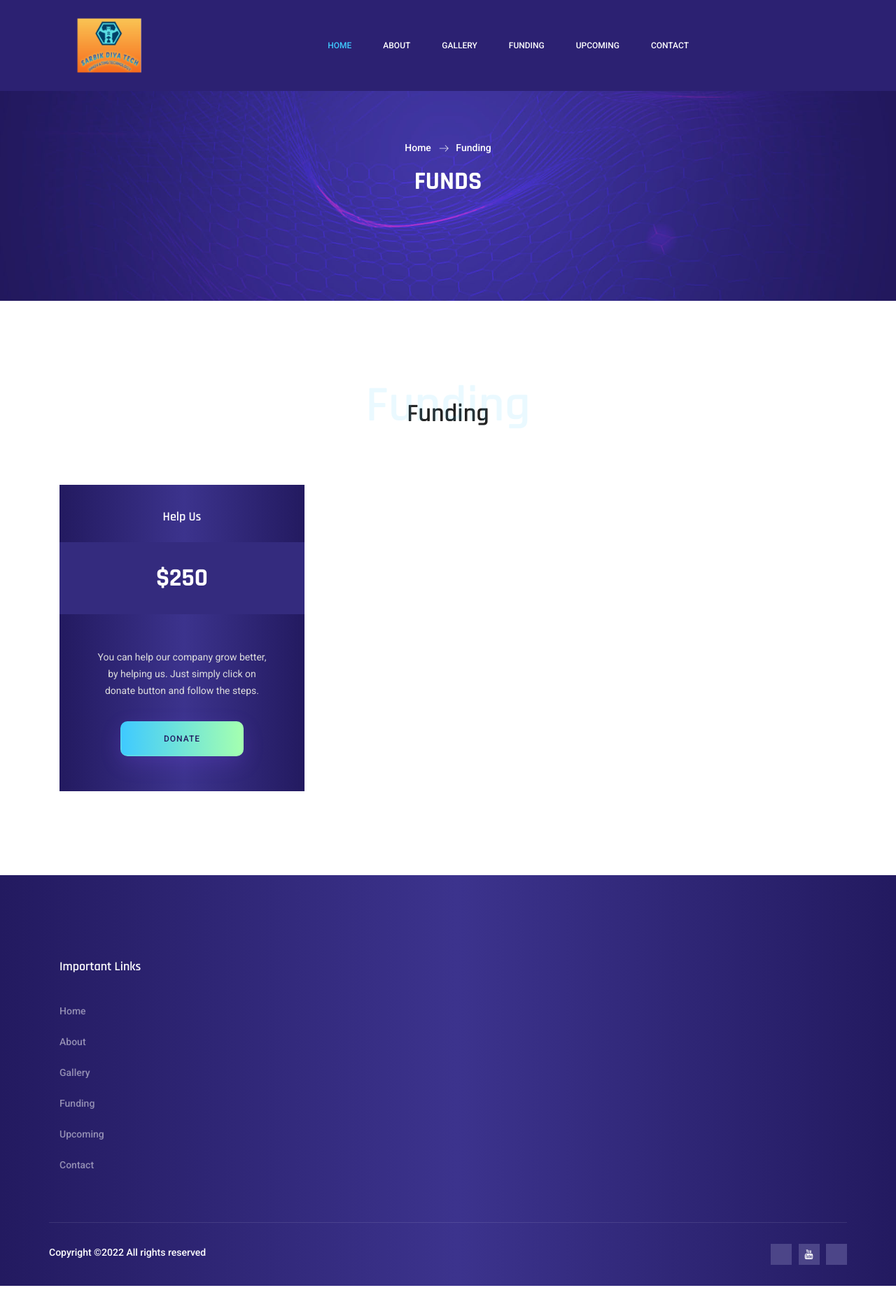
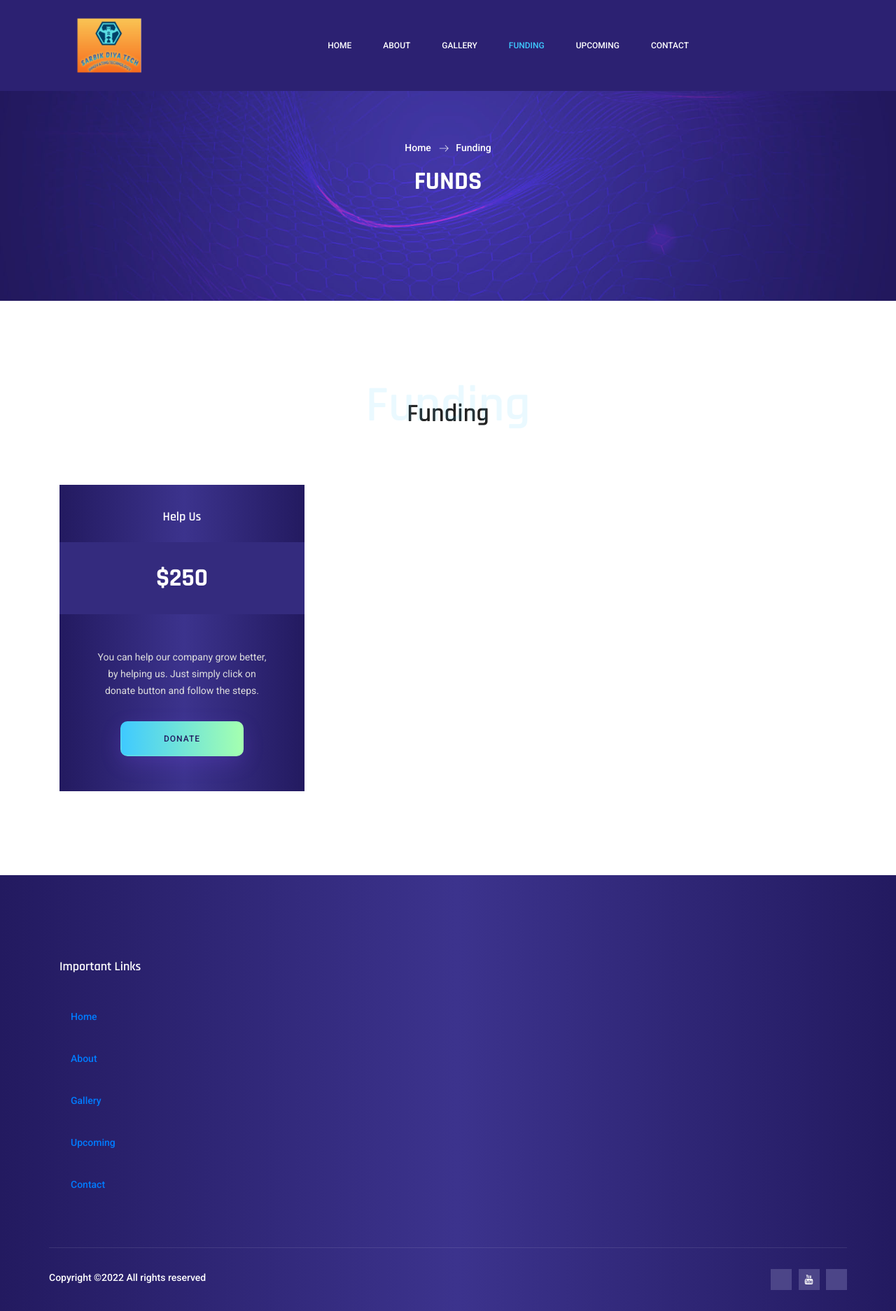
Before and after one commit to SarbikDiyaTech/SARBIK-DIYA-TECH, a plain HTML site: page price.html in a window 1280 px wide. Shown: the whole page at 70% size. Before the commit the page ends 1838 px from the top, so only its background shows below. Drawn offline with Linux system fonts and the light colour scheme; some packages are replaced by stand-ins of ours; some icons are missing.

Commit message:
Add files via upload

```diff
--- a/price.html
+++ b/price.html
@@ -38,10 +38,10 @@
 					<!-- Collect the nav links, forms, and other content for toggling -->
 					<div class="collapse navbar-collapse offset" id="navbarSupportedContent">
 						<ul class="nav navbar-nav menu_nav justify-content-center">
-							<li class="nav-item active"><a class="nav-link" href="index.html">Home</a></li>
+							<li class="nav-item"><a class="nav-link" href="index.html">Home</a></li>
 							<li class="nav-item"><a class="nav-link" href="about-us.html">About</a></li>
 							<li class="nav-item"><a class="nav-link" href="gallery.html">Gallery</a>
-							<li class="nav-item"><a class="nav-link" href="price.html">Funding</a>
+							<li class="nav-item active"><a class="nav-link" href="price.html">Funding</a>
 							<li class="nav-item"><a class="nav-link" href="games.html">Upcoming</a>
 							<!-- <li class="nav-item submenu dropdown">
 								<a href="#" class="nav-link dropdown-toggle" data-toggle="dropdown" role="button" aria-haspopup="true"
@@ -159,13 +159,13 @@
 							<h4>Important Links</h4>
 						</div>
 						<ul>
-							<li><a href="index.html"></a>Home</a></li><a href="#">
-								<li><a href="about-us.html"></a>About
+							<li class="nav-item"><a class="nav-link" href="index.html">Home</a></li>
+							<li class="nav-item"><a class="nav-link" href="about-us.html">About</a></li>
 							</a></li>
-							<li><a href="gallery.html"></a>Gallery</a></li>
-							<li><a href="price.html"></a>Funding</a></li>
-							<li><a href="games.html"></a>Upcoming</a></li>
-							<li><a href="contact.html"></a>Contact</a></li>
+							<li class="nav-item"><a class="nav-link" href="gallery.html">Gallery</a></li>
+							<!-- <li class="nav-item"><a class="nav-link" href="price.html">Funding</a></li> -->
+							<li class="nav-item"><a class="nav-link" href="games.html">Upcoming</a></li>
+							<li class="nav-item"><a class="nav-link" href="contact.html">Contact</a></li>
 						</ul>
 					</aside>
 				</div>
```
Also changed, not shown: about-us.html (+10 -10 lines), contact.html (+10 -10 lines), gallery.html (+10 -10 lines), games.html (+9 -9 lines), index.html (+9 -9 lines).
